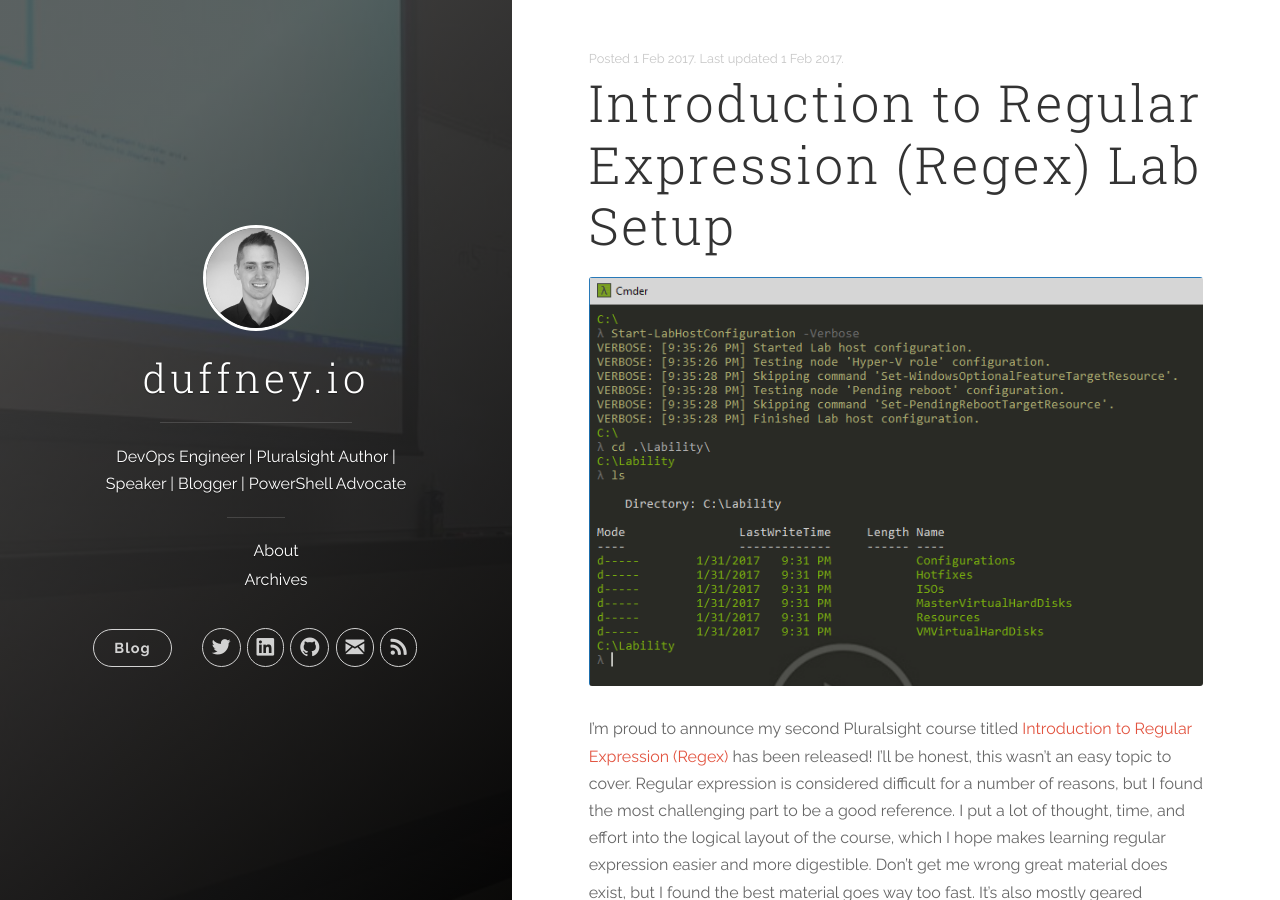
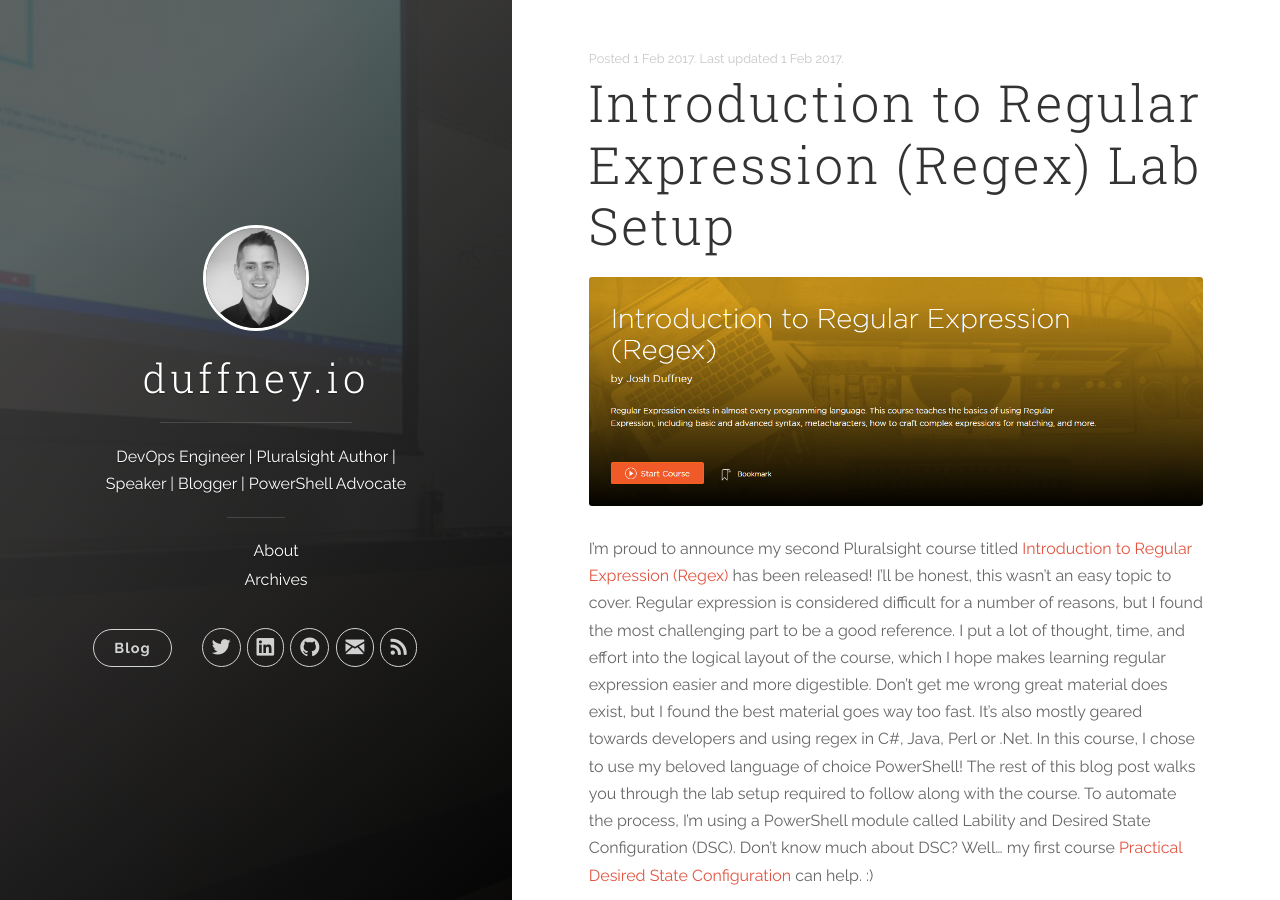
Before and after one commit to AzureDevOps3/duffney.github.io, a Jekyll site: the page built from _posts/2017-02-01-IntroToRegex-LabSetup.md, in a window 1280 px wide and 900 px high. Built offline with Jekyll 4.4.1, drawn with Linux system fonts in a browser that asks for light colours; nearby versions of some CDN libraries; comment, search, counter and statistics services are not loaded.

Commit message:
updating image links

```diff
--- a/_posts/2017-02-01-IntroToRegex-LabSetup.md
+++ b/_posts/2017-02-01-IntroToRegex-LabSetup.md
@@ -7,7 +7,7 @@ tags: [PowerShell, Regex, RegularExpression, Lability, DSC]
 modified: 2017-02-01
 ---
 
-![StartLabConfig](/images/posts/2017-02-01\Start-LabHostConfiguration.png "StartLabConfig")
+![introtoregex](/images/posts/2017-02-01\introtoregex.png "introtoregex")
 
 I'm proud to announce my second Pluralsight course titled [Introduction to Regular Expression (Regex)](https://app.pluralsight.com/library/courses/regular-expression-introduction/table-of-contents) has been released! I'll be honest, this wasn't an easy topic to cover.
 Regular expression is considered difficult for a number of reasons, but I found the most challenging part to be a good reference. I put a lot of thought, time, and effort
```
Also changed, not shown: other parts of _posts/2017-02-01-IntroToRegex-LabSetup.md (+1 -1 lines).
